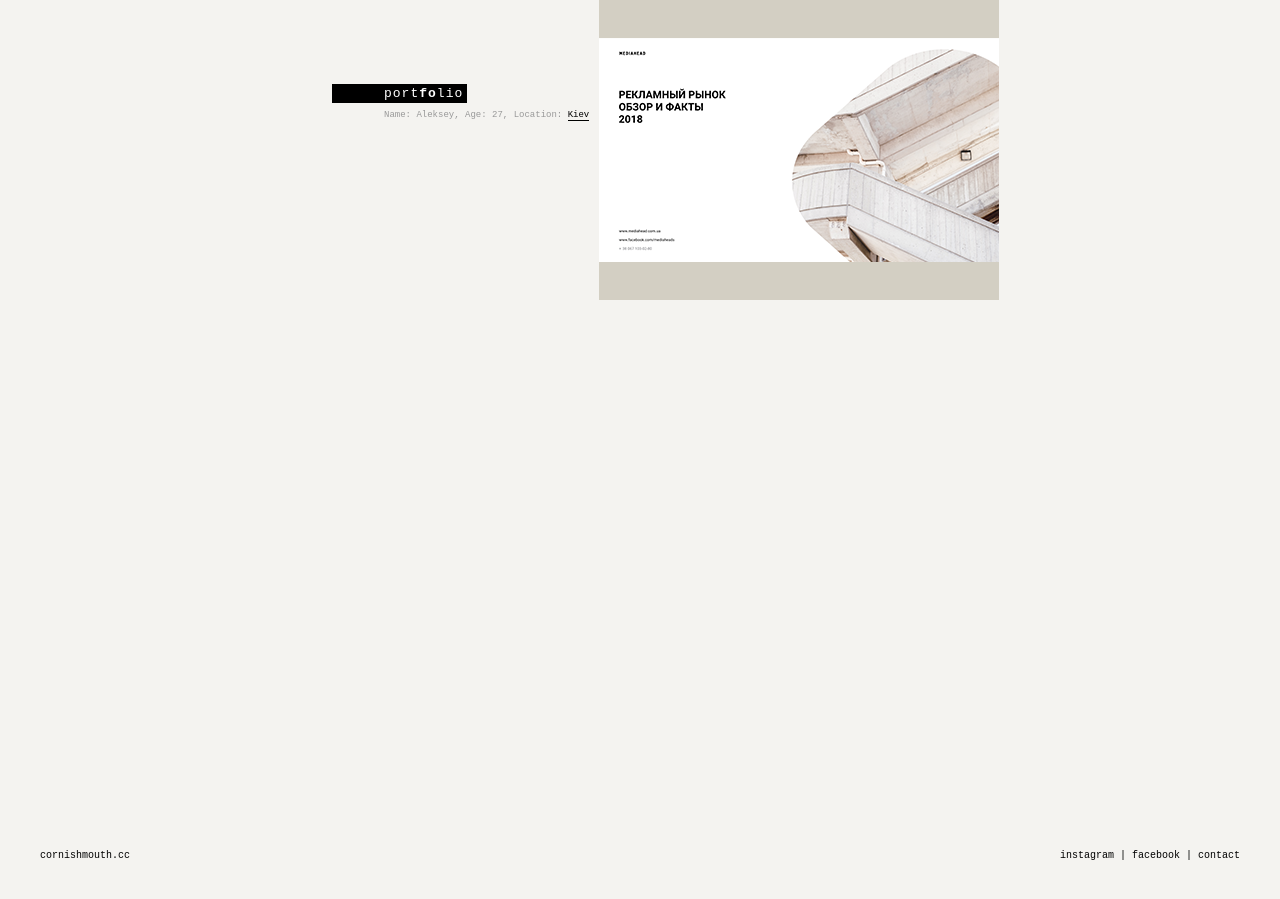
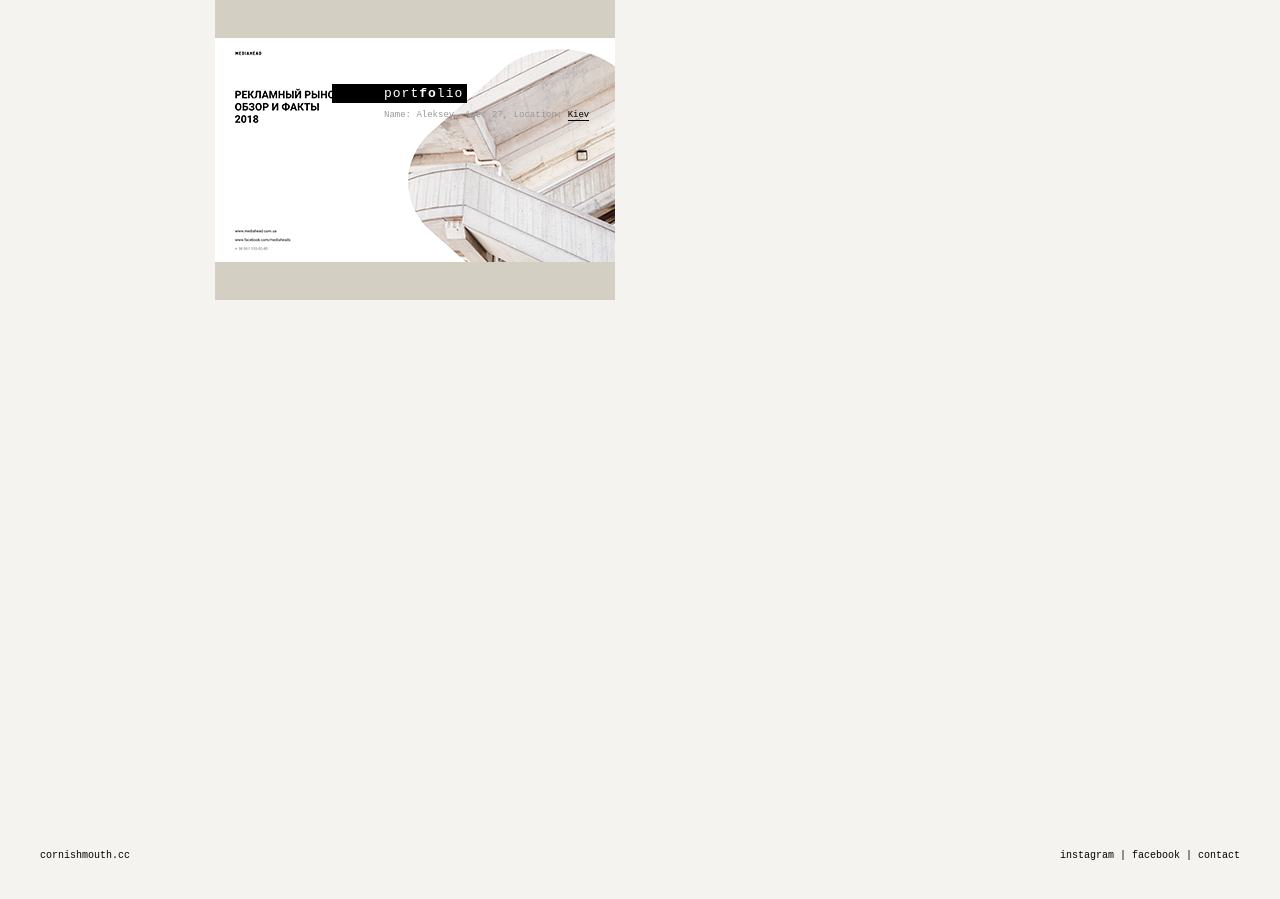
Before and after one commit to AlekseyTarasov/heyyayme.github.io, a Jekyll site: the page built from _posts/concept/2017-03-10-mmo.md, in a window 1280 px wide. Built offline with Jekyll 4.4.1, drawn with Linux system fonts in a browser that asks for light colours; nearby versions of some CDN libraries; some web fonts are replaced.

Commit message:
Update none.html

```diff
--- a/_layouts/none.html
+++ b/_layouts/none.html
@@ -4,6 +4,9 @@
   {%- include head.html -%}
 
   <body>
+
+{{ content }}
+
     <div  class="wrapper">
 
     <header class="header">
@@ -12,8 +15,6 @@
 
     </header><!-- .header-post-->
 
-    {{ content }}
-
     </div>
 
     {% include footer.html %}
```
